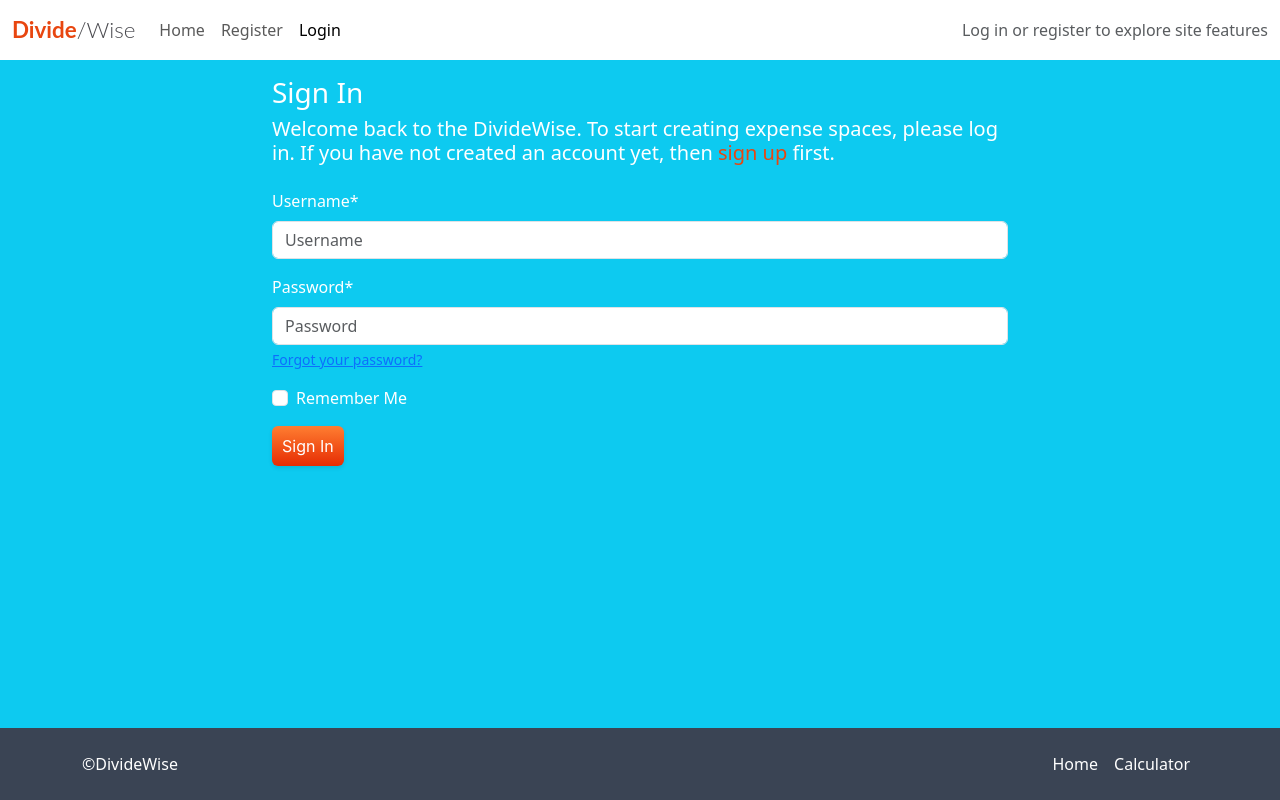
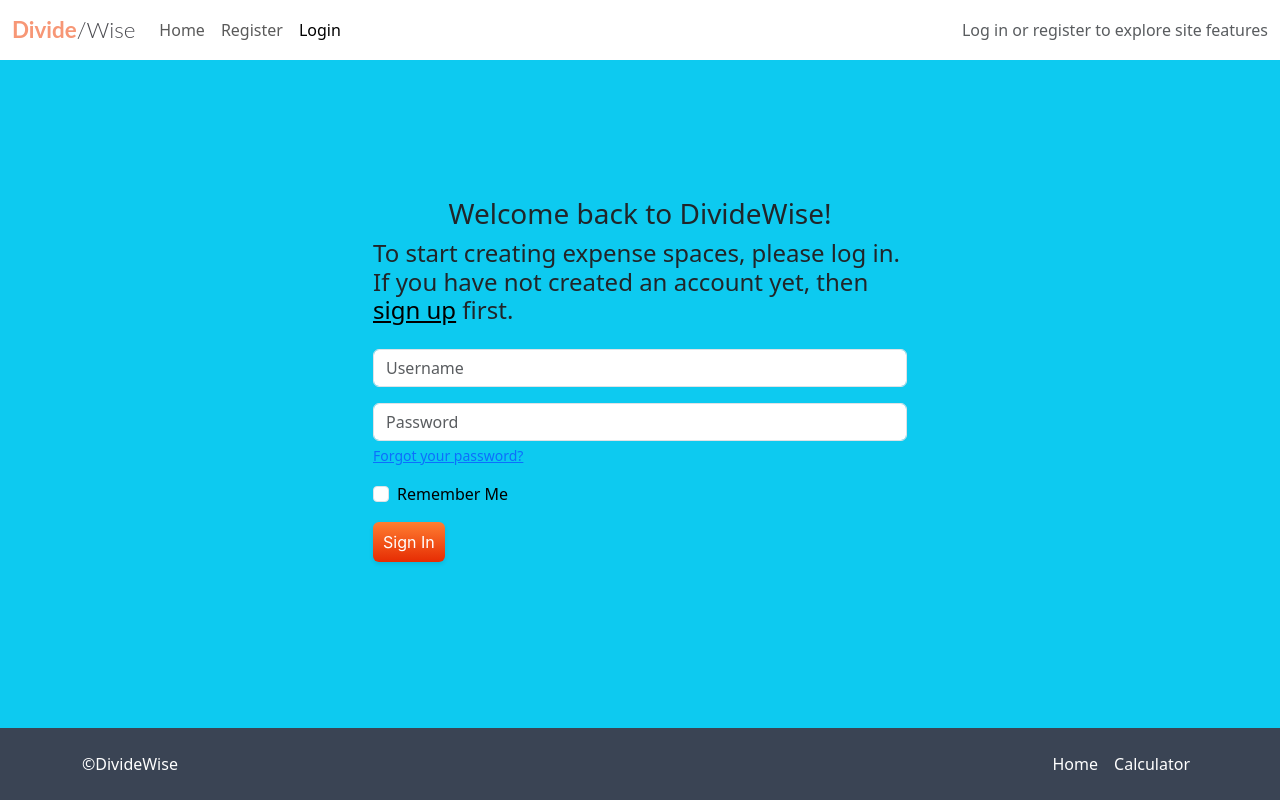
Before and after one commit to jack-brosnan/DivideWise, a Django app: page /accounts/login/ in a window 1280 px wide. Run offline with Django 4.2, Linux system fonts and the light colour scheme; some libraries are stand-ins or nearby versions.

Commit message:
Adjusted vertical alignment of user login and registration form. Resolved contrast warnings via WCAG checker

```diff
--- a/expense_app/templates/expense_app/index.html
+++ b/expense_app/templates/expense_app/index.html
@@ -85,7 +85,7 @@
                 <div class="row">
                     <div class="left-text col-lg-6 col-md-6 col-sm-12 col-xs-12"
                         data-scroll-reveal="enter left move 30px over 0.6s after 0.4s">
-                        <h1>Divide Wise simplifies group expenses <strong class="red-o">for YOU</strong></h1>
+                        <h1><strong class="red-o">Divide</strong><strong> Wise</strong> simplifies group expenses <strong class="red-o">for YOU</strong></h1>
                         <h4 class="header-white">Manage, split, and settle shared costs easily—free to use and
                             hassle-free!</h4>
                         <div class="mt-3">
--- a/static/css/style.css
+++ b/static/css/style.css
@@ -227,7 +227,7 @@ body {
 }
 
 .red-o {
-    color: #E84610;
+    color: #f79776;
 }
 
 .thin {
@@ -644,6 +644,26 @@ form label {
     color: #FFFFFF;
 }
 
+/* login and registration forms */
+
+.auth-text-link {
+    color: #000000;
+}
+
+.signup label,.login label {
+    display: none;
+}
+
+.login .form-check-label {
+    display: block;
+    color: #000000;
+}
+
+.container.h-100 {
+    min-height: 80vh;
+}
+
+
 #hint_id_password1 {
     margin-top: 10px;
     background-color: var(--brand-dark);
--- a/templates/account/login.html
+++ b/templates/account/login.html
@@ -1,28 +1,22 @@
 {% extends "base.html" %}
 {% load crispy_forms_tags %}
-
 {% load i18n %}
 {% load account socialaccount %}
 
 {% block head_title %}{% trans "Sign In" %}{% endblock %}
 
 {% block content %}
-
-<div class="container">
-    <div class="row">
-        <div class="col-md-8 mt-3 offset-md-2">
-            <h3 class="header-white">{% trans "Sign In" %}</h3>
-
-            <h5 class="header-white">{% blocktrans %}Welcome back to the DivideWise. To start creating expense spaces, please log in. If
-                you
-                have not created an account yet, then <a class="text--orange remove-decoration" href="{{ signup_url }}">sign up</a>
-                first.{% endblocktrans %}</h5>
-        </div>
-
-    </div>
-    <div class="row">
-        <div class="col-md-8 mt-3 offset-md-2">
-            <form class="login" method="POST" action="{% url 'account_login' %}">
+<div class="container h-100 d-flex align-items-center justify-content-center">
+    <div class="row w-100">
+        <div class="col-md-8 col-lg-6 mx-auto">
+            <h3 class="text-center">{% blocktrans %}Welcome back to DivideWise!{% endblocktrans %}</h3>
+            <h4>
+                {% blocktrans %}
+                To start creating expense spaces, please log in. If you have not created an account yet, then
+                <a class="auth-text-link" href="{{ signup_url }}">sign up</a> first.
+                {% endblocktrans %}
+            </h4>
+            <form class="login mt-4" method="POST" action="{% url 'account_login' %}">
                 {% csrf_token %}
                 {{ form|crispy }}
                 {% if redirect_field_value %}
```
Also changed, not shown: templates/account/signup.html (+21 -17 lines).
